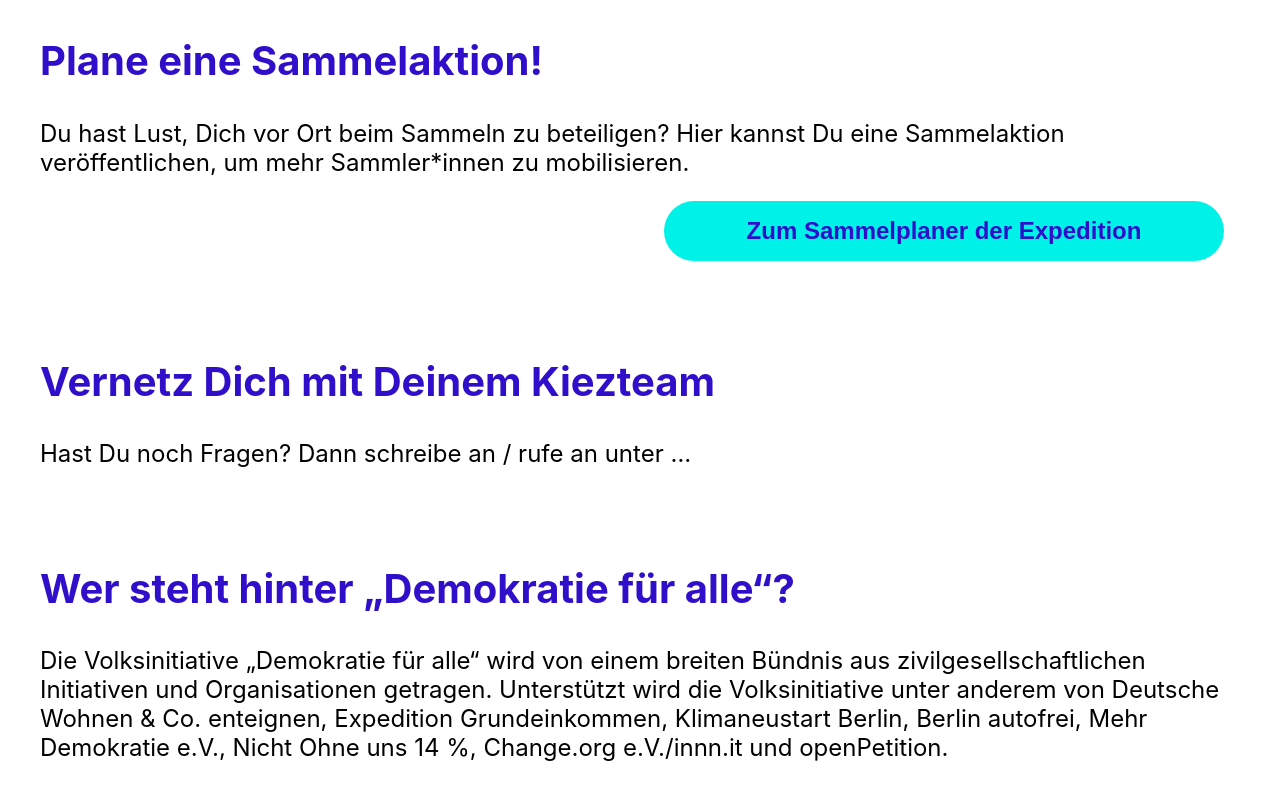
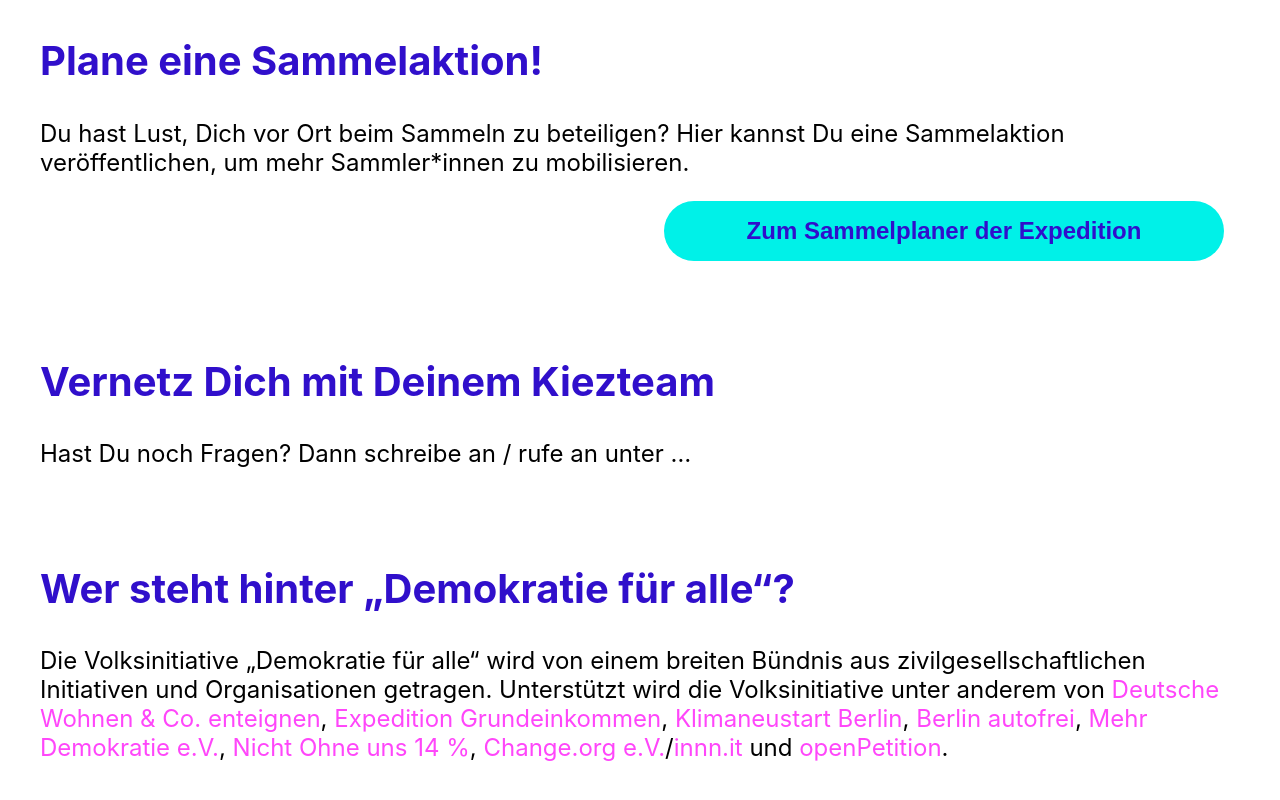
Before and after one commit to grundeinkommensbuero/demokratie-fuer-alle, a Next.js app: page / in a window 1280 px wide. Shown: the part 2617-3417 px from the top of the page. Built offline with nearby package versions, Linux system fonts and the light colour scheme.

Commit message:
Added links and link styling

```diff
--- a/pages/index.tsx
+++ b/pages/index.tsx
@@ -233,10 +233,27 @@ const Home: NextPage = () => {
             <p>
               Die Volksinitiative „Demokratie für alle“ wird von einem breiten
               Bündnis aus zivilgesellschaftlichen Initiativen und Organisationen
-              getragen. Unterstützt wird die Volksinitiative unter anderem von
-              Deutsche Wohnen & Co. enteignen, Expedition Grundeinkommen,
-              Klimaneustart Berlin, Berlin autofrei, Mehr Demokratie e.V., Nicht
-              Ohne uns 14 %, Change.org e.V./innn.it und openPetition.
+              getragen. Unterstützt wird die Volksinitiative unter anderem von{" "}
+              <a href="https://www.dwenteignen.de/">
+                Deutsche Wohnen & Co. enteignen
+              </a>
+              ,{" "}
+              <a href="https://expedition-grundeinkommen.de/">
+                Expedition Grundeinkommen
+              </a>
+              , <a href="https://klimaneustart.berlin/">Klimaneustart Berlin</a>
+              ,{" "}
+              <a href="https://volksentscheid-berlin-autofrei.de/">
+                Berlin autofrei
+              </a>
+              ,{" "}
+              <a href="https://bb.mehr-demokratie.de/">Mehr Demokratie e.V.</a>,{" "}
+              <a href="https://www.change.org/p/bundesregierung-nicht-ohne-uns-14-prozent-bundestagswahlrecht-f%C3%BCr-alle-in-deutschland-lebenden-menschen">
+                Nicht Ohne uns 14 %
+              </a>
+              , <a href="https://changeverein.org/">Change.org e.V.</a>/
+              <a href="https://innn.it/">innn.it</a> und{" "}
+              <a href="https://www.openpetition.de/">openPetition</a>.
             </p>
           </FadeIn>
         </section>
--- a/styles/globals.scss
+++ b/styles/globals.scss
@@ -11,8 +11,12 @@ body {
 }
 
 a {
-  color: $blue;
-  text-decoration: underline;
+  color: $pink;
+  text-decoration: none;
+
+  &:hover {
+    color: $blue;
+  }
 }
 
 * {
@@ -66,9 +70,7 @@ button {
   border-radius: 2rem;
   padding: 1rem;
   cursor: pointer;
-  background: $pink;
   border: none;
-  color: white;
   font-weight: 600;
   background: $lightblue;
   color: $blue;
```
